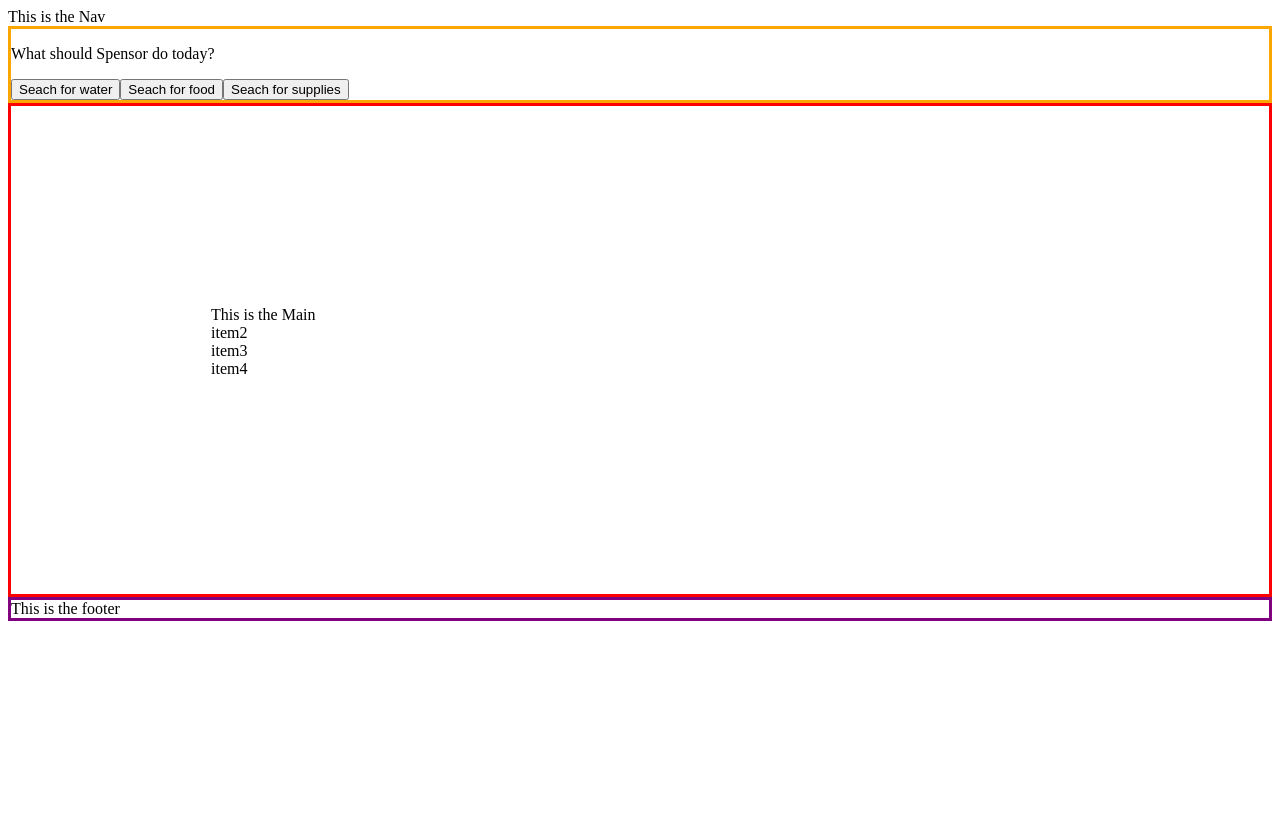
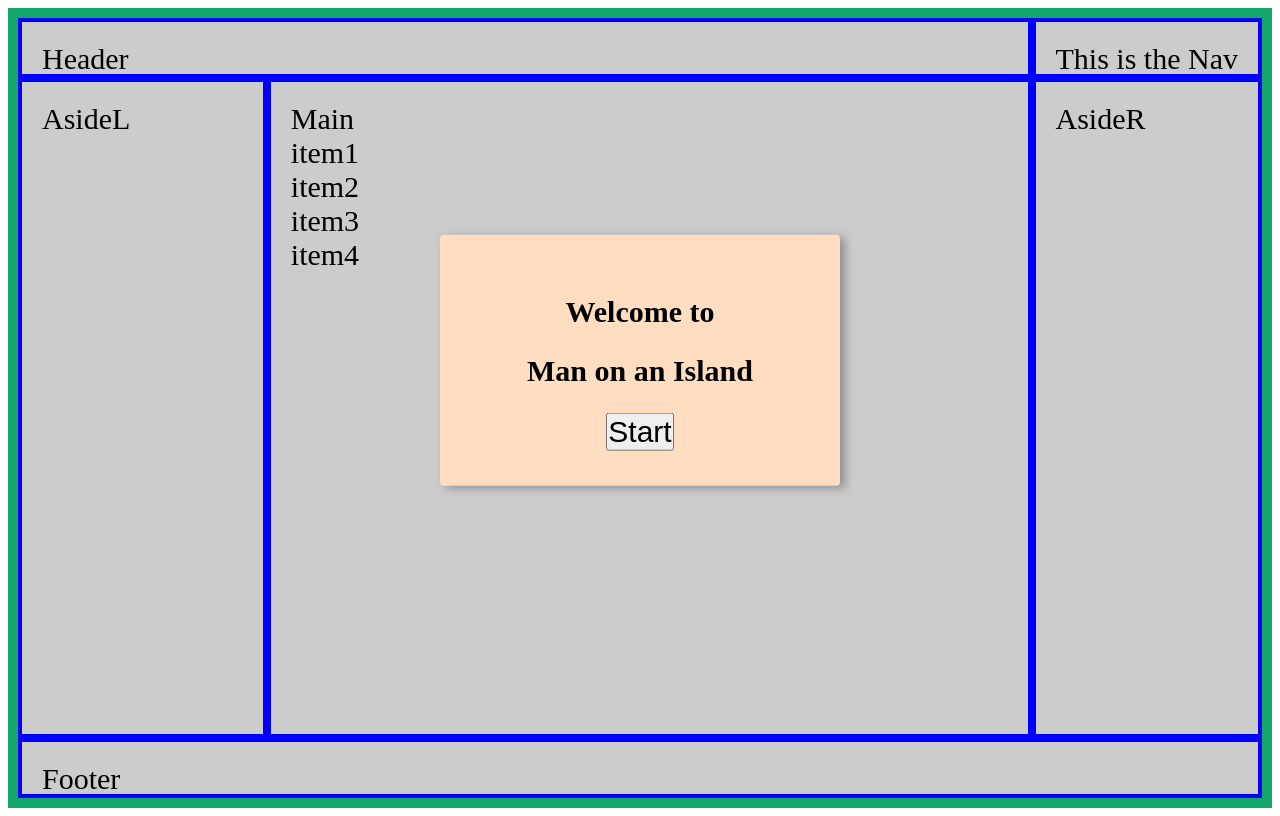
Before and after one commit to morancathy/SEIR-project-1, a plain HTML site: page index.html in a window 1280 px wide. Drawn offline with Linux system fonts and the light colour scheme.

Commit message:
modal work

```diff
--- a/index.html
+++ b/index.html
@@ -7,47 +7,56 @@
     <link href="style.css" rel="stylesheet" type="text/css" />
     <script defer charset=""src="./js/script.js"></script>
   </head>
-  <body>
-    <!-- Spensor Stats -->
-    <header class="header">          <!-- should this be section instead of header? -->
-      <div class="spensor-tracker flex-container">
+      <!-- Grid Container -->
+  <body class="grid-container">
+      <!-- Header - Spensor Stats -->
+      <div class="grid-item header">Header
+        <header class="spensor-tracker">
             <div class="stats"></div>
             <div class="supplies"></div>
+        </header>
       </div>
-    </header>
-    <!-- Nav section -->
-    <nav class="nav">This is the Nav</nav>   <!-- where will I/will I need this -->
-    <!-- Aside section -->
-    <aside class="aside">   <!-- I want this on the left of main. This is where I will put all the instructions? or To Do buttons? -->
-      <p>This is the aside</p>
+      <!-- Nav section -->                        <!-- where will I/will I need this -->
+      <nav class="grid-item nav">This is the Nav
+
+      </nav>
+      <!-- AsideL - Instructions Section-->
+      <div class="grid-item asideL">AsideL
+        <aside class="instructions">
+          <p></p>
           <p></p>
           <div class="what-to-do-menu"></div>
         </aside>
-    <!-- Welcome Page -->
-    <div class="modal">
-      <h2>Welcome to Man on an Island</h2>
-      <button id="start-button">Start</button>
       </div>
-
-    <!-- Main Scenes -->
-    <main class="main">
-      <div class="item">This is the Main</div>
+      <!-- Main - Main Scene and animation-->
+      <div class="grid-item main">Main
+        <main class="welcome-page">
+          <!-- Modal - Welcome Page -->
+          <div class="modal open">
+            <h2>Welcome to</h2>
+            <h2>Man on an Island</h2>
+            <button class="start-button">Start</button>
+          </div>
+          <div class="item">item1</div>
           <div class="item">item2</div>
           <div class="item">item3</div>
           <div class="item">item4</div>
-
           <div class="beachwalk">
             <!-- <img id="beackwalk" src="../images/beach-walk.jpg"> -->
-
             <p></p>
             <p></p>
           </div>
         </main>
+      </div>
+      <div class="grid-item asideR"> AsideR
 
+
+      </div>
+      <div class="grid-item footer">Footer
         <!-- Footer Section-->
-    <footer class="footer">                 <!-- will I need this -->
-      <div class="footer-item">This is the footer</div>
+        <footer class="footer2">                 <!-- will I need this -->
+          <div class="footer-item"></div>
         </footer>
-
+      </div>
   </body>
 </html>
--- a/js/script.js
+++ b/js/script.js
@@ -8,6 +8,8 @@ CACHED DOM NODES
 =========================*/
 const menuEl = document.querySelector('.what-to-do-menu');
 const asidePEl = document.querySelector('.aside > p');
+const modalButton = document.querySelector('div.modal > button.start-button');
+const modal = document.querySelector('div.modal');
 
 /* ======================
 CREATE Spensor and Master Troll
@@ -78,6 +80,14 @@ let rope = (Math.floor(Math.random() * (3-1) + 1));
 /* =============================
 FUNCTIONS
 ============================= */
+const removeModal = () => {
+  toggleClass(modal, 'open')
+};
+modalButton.addEventListener('click', removeModal);
+const toggleClass = (node, className) => {
+  node.classList.toggle(className)
+}
+
 
 displayWhatToDoToday = () => {
   document.querySelector('.aside > p').textContent = "What should Spensor do today?";  //best practice to do this or create a variable?
@@ -138,7 +148,7 @@ document.querySelector('#water-button').addEventListener('click', searchForWater
 document.querySelector('#food-button').addEventListener('click', searchForFood);
 document.querySelector('#supplies-button').addEventListener('click',searchForSupplies);
 document.querySelector('#drink-button').addEventListener('click', Spensor.drink); //why doesnt this work?
-// document.querySelector('#save-for-later-button'). addEventListener('click',       )
+document.querySelector('#save-for-later-button'). addEventListener('click',       )
 
 
 
--- a/style.css
+++ b/style.css
@@ -1,66 +1,73 @@
-/* * {
+*{
+    marin: 0;
+    padding: 0;
     box-sizing: border-box;
-} */
+    font-size: 30px;
+ }
 
-.body {
+.grid-container{
+  height: 100vh;
+  border: 10px solid #14a76c;
   display: grid;
-  grid-template-columns: 1fr 1fr 1fr 1fr;
-  grid-template-rows: auto;
   grid-template-areas:
-    "header header header header"
-    "sidebar main main ."
+  "header header header nav"
+  "asideL main  main asideR"
   "footer footer footer footer";
+  grid-template-rows: 60px 1fr 60px;
+  grid-template-columns: 20% 1fr 15%;
+  }
 
-  border: solid red;
+.grid-item{
+  background-color: #ccc;
+  border: 4px solid blue;
+  padding: 20px;
+  }
 
-  }
-}
 .header{
   grid-area: header;
-  grid-template-columns: auto;
-  border: solid blue;
-  grid-gap: 20px;
   }
 
-/* .nav{
-  grid-area: navigation;
-} */
-
-.modal {
-    visibility: open;
-    width:50vw;
-    max-width: 400px;
-    padding: 30px;
-    position: fixed;
-    top: 45%;
-    transform: translateY(-50%);
-    left:0;
-    right: 0;
-    margin: 0 auto;
-    background-color: #f9d2c5;
-    border-radius: 4px;
-    box-shadow: 4px 1px 10px 0px #dadada;
-    text-align: center;
-    transition: opacity 250ms cubic-bezier(0.25, 0.46, 0.45, 0.94);
-    opacity: 0;
+.nav{
+  grid-area: nav;
   }
 
-
-.aside {
-  grid-area: sidebar;
-  border: solid orange;
-  grid-gap: 20px;
+.asideL{
+  /*z-index: 1; this lets you over lap*/
+  /* align-self: center; */
+  grid-area: asideL;
   }
 
 .main{
   grid-area: main;
-  border: solid red;
-  padding: 200px;
-  background-image: url("../images/beach-walk.jpg");
-  background-size: cover;
+  }
+
+.asideR{
+  grid-area: asideR;
   }
 
 .footer{
   grid-area: footer;
-  border: solid purple;
   }
+
+div.modal{
+  visibility: hidden;
+  width: 50vw;
+  max-width: 400px;
+  position: fixed;
+  top: 45%;
+  left: 0;
+  right: 0;
+  transform: translateY(-50%);
+  margin: 0 auto;
+  background-color: #feddc0;
+  border-radius: 4px;
+  padding: 35px;
+  box-shadow: 5px 2.5px 10px 0px rgba(0,0,0,0.3);
+  text-align: center;
+  /* transition: opacity 250ms cubic-bezier(0.25, 0.46, 0.45, 0.94); */
+  /* opacity: 0; */
+  } /* 0, 1, 1*/
+
+  div.modal.open{
+    visibility: visible;
+  }
```
Lines whose indentation alone changed are shown as unchanged.
